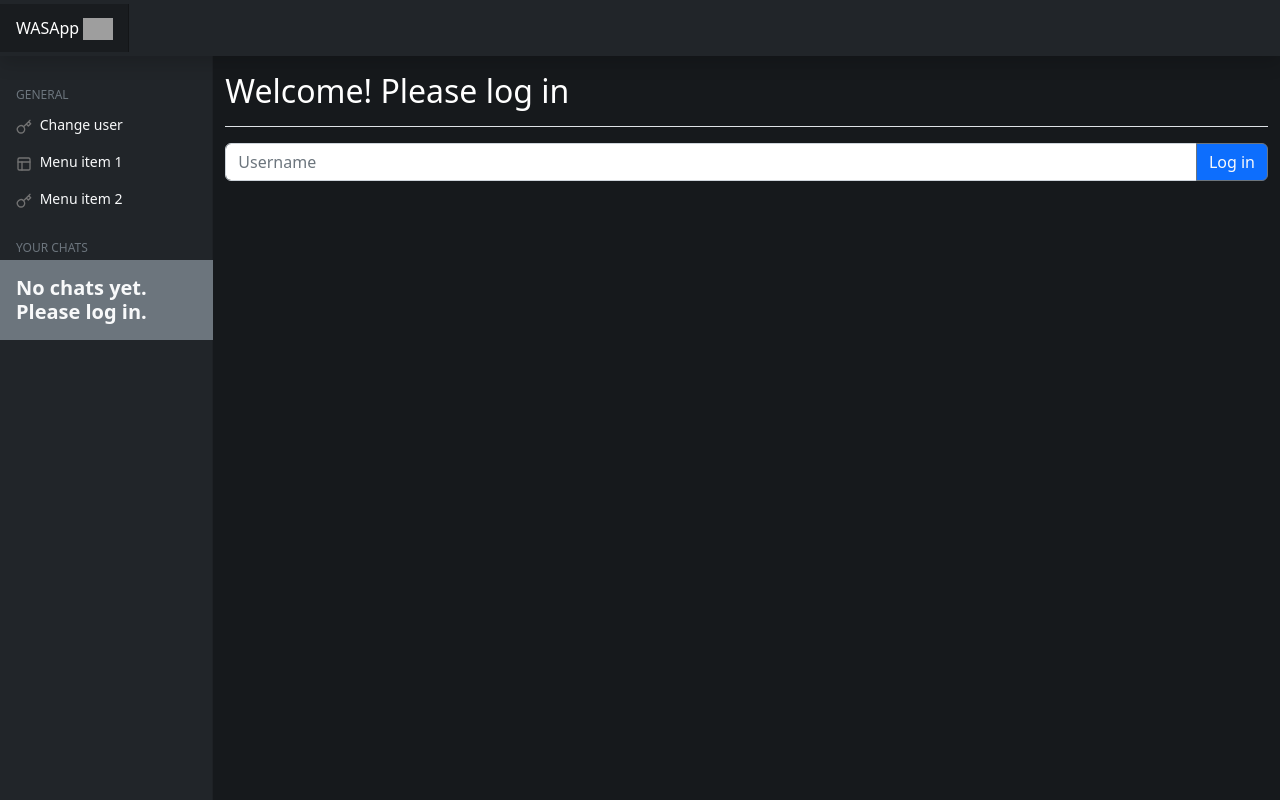
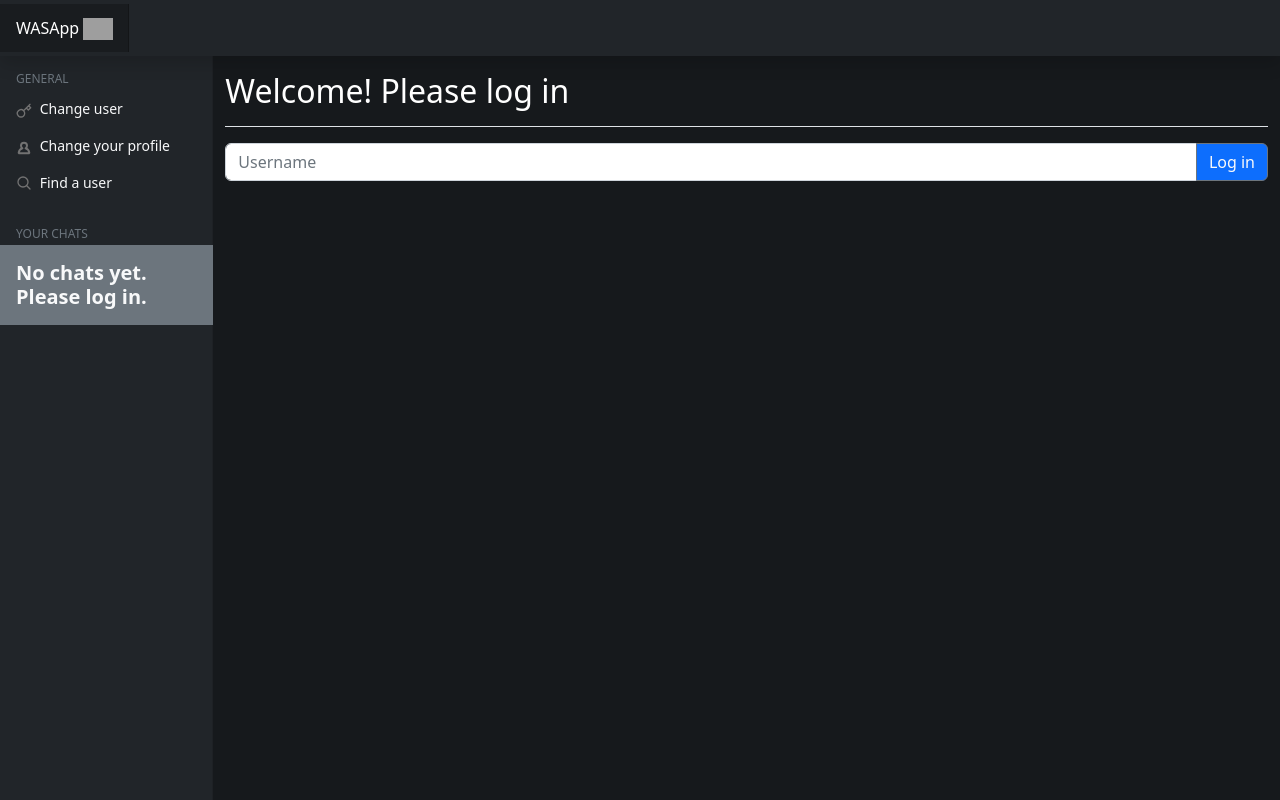
Before and after one commit to Besugo03/WasaText, a Vue app in the folder webui/: page / in a window 1280 px wide. Built offline with nearby package versions, Linux system fonts and the light colour scheme; grey boxes are pictures that could not be loaded.

Commit message:
Update App.vue to reduce polling interval, enhance sidebar navigation with updated icons and labels, and improve overall layout; add note in api.yaml for implementation choices.

```diff
--- a/webui/src/App.vue
+++ b/webui/src/App.vue
@@ -26,7 +26,7 @@ export default {
 			conversationDetails: null,
 			userEntries: [],
 			token: null,
-			pollingInterval: 3000,
+			pollingInterval: 300,
 			pollingTimer: null,
 		};
 	},
@@ -376,7 +376,7 @@ export default {
 					class="d-md-block bg-dark sidebar collapse col-md-3 col-lg-2"
 					style="border-top-right-radius: 1rem"
 				>
-					<div class="position-sticky pt-3 sidebar-sticky">
+					<div class="position-sticky sidebar-sticky">
 						<h6
 							class="sidebar-heading d-flex justify-content-between align-items-center px-3 mt-4 mb-1 text-muted text-uppercase"
 						>
@@ -398,12 +398,19 @@ export default {
 									to="/link1"
 									class="nav-link text-light"
 								>
-									<svg class="feather">
-										<use
-											href="/feather-sprite-v4.29.0.svg#layout"
-										/>
+									<svg
+										viewBox="0 0 24 24"
+										fill="none"
+										width="18"
+										xmlns="http://www.w3.org/2000/svg"
+										class="feather mb-0"
+									>
+										<path
+											d="M14.3365 12.3466L14.0765 11.9195C13.9082 12.022 13.8158 12.2137 13.8405 12.4092C13.8651 12.6046 14.0022 12.7674 14.1907 12.8249L14.3365 12.3466ZM9.6634 12.3466L9.80923 12.8249C9.99769 12.7674 10.1348 12.6046 10.1595 12.4092C10.1841 12.2137 10.0917 12.022 9.92339 11.9195L9.6634 12.3466ZM4.06161 19.002L3.56544 18.9402L4.06161 19.002ZM19.9383 19.002L20.4345 18.9402L19.9383 19.002ZM16 8.5C16 9.94799 15.2309 11.2168 14.0765 11.9195L14.5965 12.7737C16.0365 11.8971 17 10.3113 17 8.5H16ZM12 4.5C14.2091 4.5 16 6.29086 16 8.5H17C17 5.73858 14.7614 3.5 12 3.5V4.5ZM7.99996 8.5C7.99996 6.29086 9.79082 4.5 12 4.5V3.5C9.23854 3.5 6.99996 5.73858 6.99996 8.5H7.99996ZM9.92339 11.9195C8.76904 11.2168 7.99996 9.948 7.99996 8.5H6.99996C6.99996 10.3113 7.96342 11.8971 9.40342 12.7737L9.92339 11.9195ZM9.51758 11.8683C6.36083 12.8309 3.98356 15.5804 3.56544 18.9402L4.55778 19.0637C4.92638 16.1018 7.02381 13.6742 9.80923 12.8249L9.51758 11.8683ZM3.56544 18.9402C3.45493 19.8282 4.19055 20.5 4.99996 20.5V19.5C4.70481 19.5 4.53188 19.2719 4.55778 19.0637L3.56544 18.9402ZM4.99996 20.5H19V19.5H4.99996V20.5ZM19 20.5C19.8094 20.5 20.545 19.8282 20.4345 18.9402L19.4421 19.0637C19.468 19.2719 19.2951 19.5 19 19.5V20.5ZM20.4345 18.9402C20.0164 15.5804 17.6391 12.8309 14.4823 11.8683L14.1907 12.8249C16.9761 13.6742 19.0735 16.1018 19.4421 19.0637L20.4345 18.9402Z"
+											fill="#000000"
+										></path>
 									</svg>
-									Menu item 1
+									Change your profile
 								</RouterLink>
 							</li>
 							<li class="nav-item">
@@ -411,12 +418,20 @@ export default {
 									to="/link2"
 									class="nav-link text-light"
 								>
-									<svg class="feather">
-										<use
-											href="/feather-sprite-v4.29.0.svg#key"
-										/>
+									<svg
+										viewBox="0 0 24 24"
+										width="18"
+										fill="none"
+										class="feather mb-1"
+									>
+										<path
+											d="M15.7955 15.8111L21 21M18 10.5C18 14.6421 14.6421 18 10.5 18C6.35786 18 3 14.6421 3 10.5C3 6.35786 6.35786 3 10.5 3C14.6421 3 18 6.35786 18 10.5Z"
+											stroke-width="2"
+											stroke-linecap="round"
+											stroke-linejoin="round"
+										></path>
 									</svg>
-									Menu item 2
+									Find a user
 								</RouterLink>
 							</li>
 						</ul>
```
Also changed, not shown: 1 other file (tests, documents, lock files or other folders).
